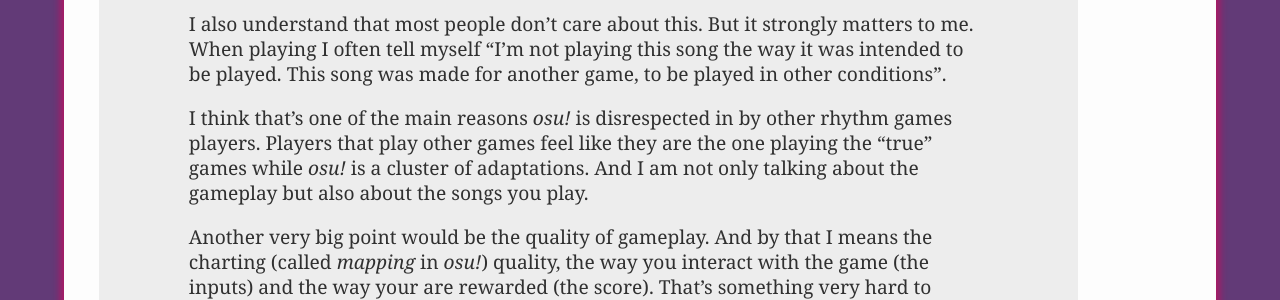
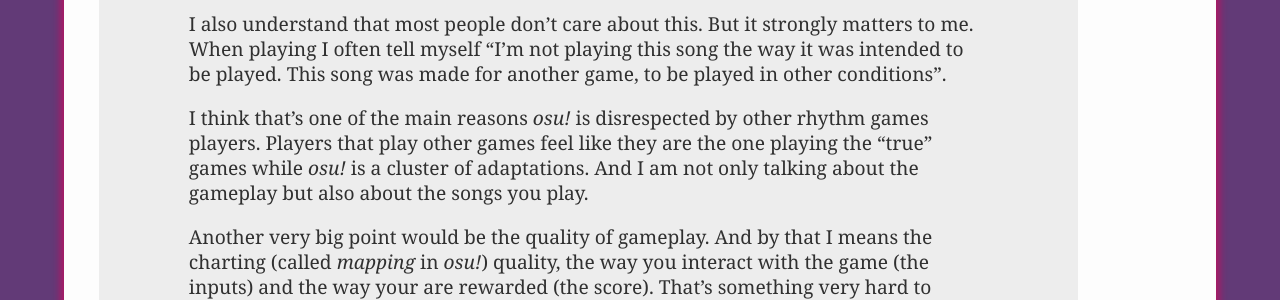
Before and after one commit to Tina-otoge/blog, a Jekyll site: the page built from _posts/2018-02-21-whats-the-deal-osu.markdown, in a window 1280 px wide and 900 px high, scrolled down 3162 px. Shown: the part 156-456 px from the top of the window. Built offline with Jekyll 4.4.1, drawn with Linux system fonts in a browser that asks for light colours; some of the changed text lies outside the part shown.

```diff
--- a/_posts/2018-02-21-whats-the-deal-osu.markdown
+++ b/_posts/2018-02-21-whats-the-deal-osu.markdown
@@ -94,7 +94,7 @@ matters to me. When playing I often tell myself "I'm not playing this song the
 way it was intended to be played. This song was made for another game, to be
 played in other conditions".
 
-I think that's one of the main reasons *osu!* is disrespected in by other
+I think that's one of the main reasons *osu!* is disrespected by other
 rhythm games players. Players that play other games feel like they are the one
 playing the "true" games while *osu!* is a cluster of adaptations. And I am
 not only talking about the gameplay but also about the songs you play.
```
Also changed, not shown: other parts of _posts/2018-02-21-whats-the-deal-osu.markdown (+1 -1 lines).
